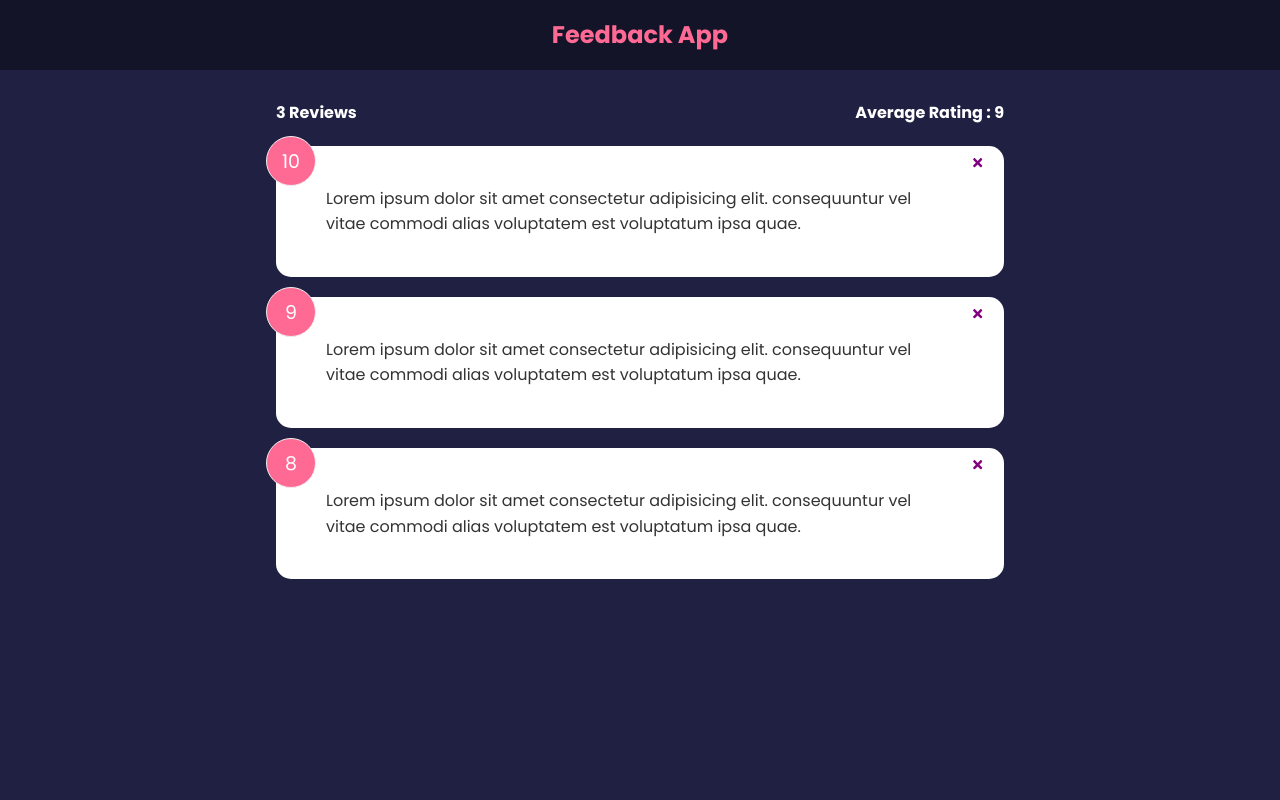
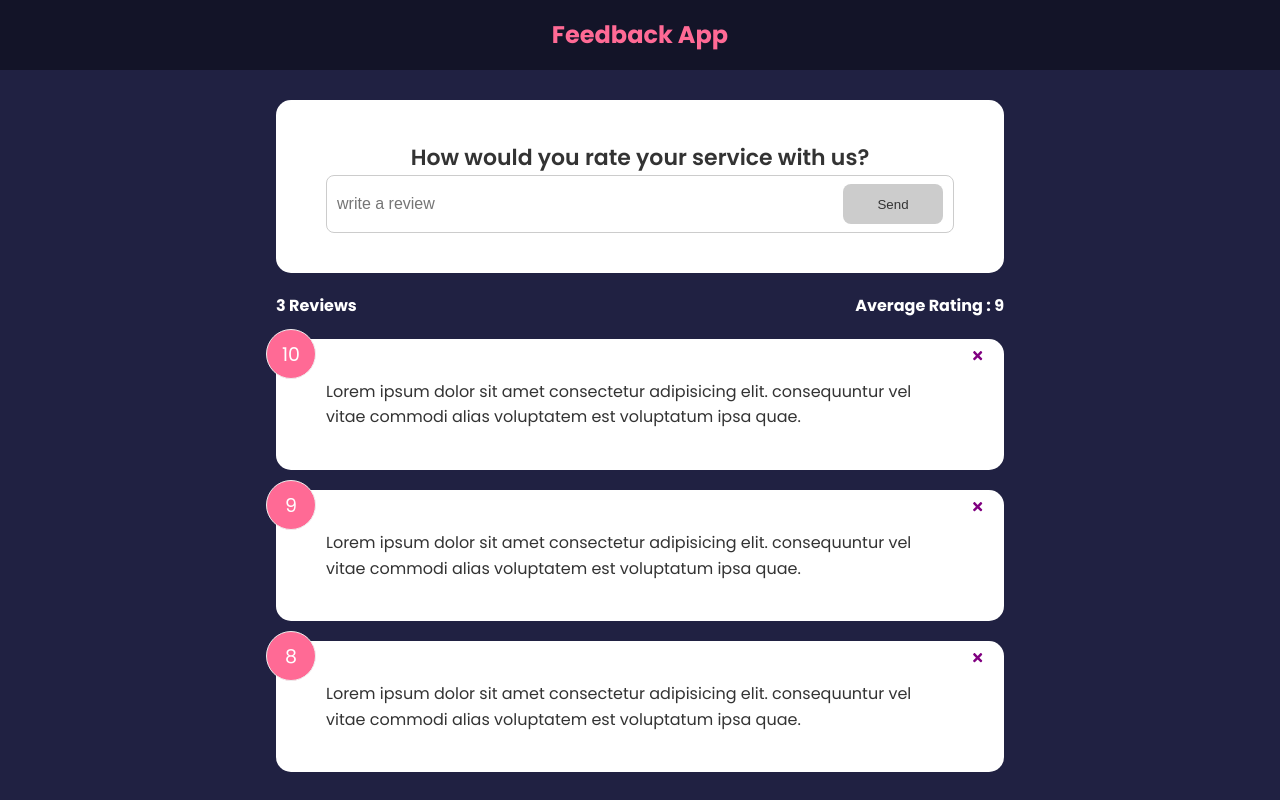
Before and after one commit to Alimombeni/Feedback-App, a React (Create React App) app: page / in a window 1280 px wide. Built offline with nearby package versions, Linux system fonts and the light colour scheme.

Commit message:
feat: [create button disabled and character checking fopr validation input]

```diff
--- a/src/App.js
+++ b/src/App.js
@@ -4,6 +4,7 @@
 import {useState} from "react";
 import FeedbackList from "./Components/FeedbackList";
 import FeedbackStats from "./Components/FeedbackStats";
+import FeedbackForm from "./Components/FeedbackForm";
 
 
 
@@ -19,6 +20,7 @@
       <>
     <Header />
         <div className='container'>
+            <FeedbackForm/>
             <FeedbackStats feedback={feedback}  />
         <FeedbackList
             feedback={feedback}
--- /dev/null
+++ b/src/Components/FeedbackForm.jsx
@@ -0,0 +1,55 @@
+import {useState} from "react";
+
+import Card from "./shared/Card";
+
+function FeedbackForm () {
+    //textSTATE for keep input user character
+    const [text, setText]=useState('')
+    //btnSTATE for keep button disabled
+    const [btnDisabled, setBtnDisabled]=useState(true)
+    //messageSTATE for showing text message 10 character checking
+    const [message, setMessage]=useState('')
+
+    const handleTextChange = (e) => {
+        //when the input is empty
+        if (text === ''){
+            setBtnDisabled(true)
+            setMessage(null)
+        //when the input is less than 10 character
+        }else if ( text !== '' && text.trim().length <=10) {
+            setMessage('Text must be at least 10 characters')
+            setBtnDisabled(true)
+        //when the other condition is successfully enter
+        }else {
+            setMessage(null)
+            setBtnDisabled(false)
+        }
+        setText(e.target.value)
+    }
+
+    return(
+
+        <Card>
+            <form>
+                <h2>How would you rate your service with us?</h2>
+            {/* @todo - rating select component */}
+            <div className="input-group">
+                <input onChange={handleTextChange} value={text} type="text" placeholder='write a review' />
+                <button
+                    type="submit"
+                    className="btn btn-primary"
+                    //change btnSTATE between true and false
+                    disabled={btnDisabled} >Send</button>
+
+            </div>
+                {/*  if message is TRUE create <div> element and show 'Text must be at least 10 characters'  */}
+                {message && <div className='message'>{message}</div>}
+            </form>
+
+        </Card>
+
+    )
+
+}
+
+export default FeedbackForm
--- a/src/Components/FeedbackStats.jsx
+++ b/src/Components/FeedbackStats.jsx
@@ -7,12 +7,9 @@
     } , 0) / feedback.length
     average = average.toFixed(1).replace(/[.,]0$/,'')
 
-
     return (
         <div className='feedback-stats'><h4>{feedback.length} Reviews</h4>
-
         <h4>Average Rating : {isNaN(average) ? 0 : average}</h4>
-
         </div>
     )
 }
```
